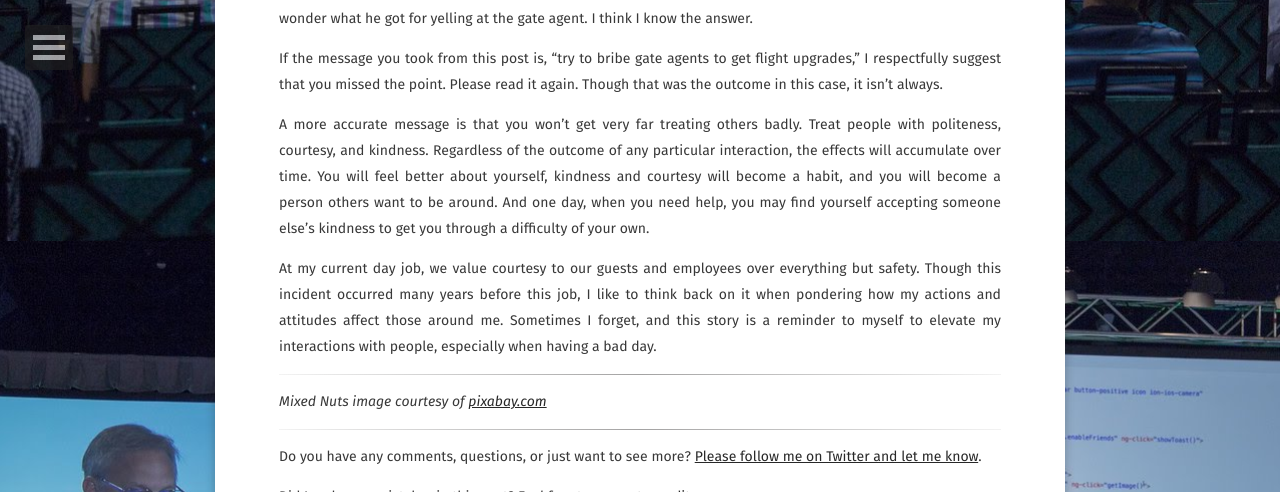
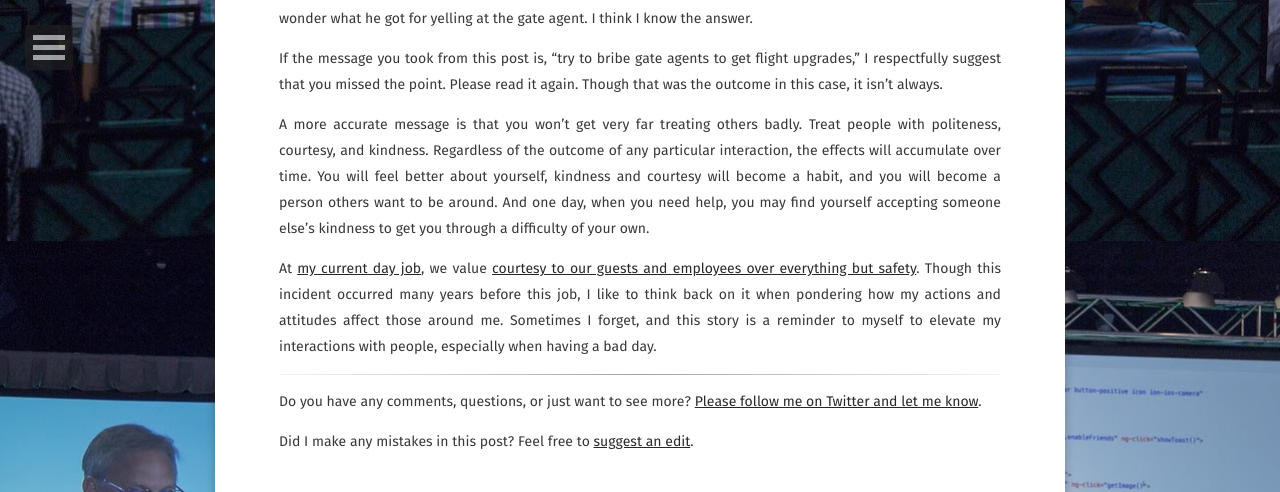
Before and after one commit to walkingriver/walkingriver.github.io, a Jekyll site: the page built from _posts/2020-08-03-pleasant.md, in a window 1280 px wide and 900 px high, scrolled down 2459 px, cut to the strip 0-492 px from the top of the window. Built offline with Jekyll 4.4.1, drawn with Linux system fonts in a browser that asks for light colours; some web fonts are replaced.

Commit message:
Added links to other posts

```diff
--- a/_posts/2020-08-03-pleasant.md
+++ b/_posts/2020-08-03-pleasant.md
@@ -54,8 +54,4 @@ If the message you took from this post is, "try to bribe gate agents to get flig
 
 A more accurate message is that you won't get very far treating others badly. Treat people with politeness, courtesy, and kindness. Regardless of the outcome of any particular interaction, the effects will accumulate over time. You will feel better about yourself, kindness and courtesy will become a habit, and you will become a person others want to be around. And one day, when you need help, you may find yourself accepting someone else's kindness to get you through a difficulty of your own.
 
-At my current day job, we value courtesy to our guests and employees over everything but safety. Though this incident occurred many years before this job, I like to think back on it when pondering how my actions and attitudes affect those around me. Sometimes I forget, and this story is a reminder to myself to elevate my interactions with people, especially when having a bad day.
-
-<hr/>
-
-_Mixed Nuts image courtesy of [pixabay.com](https://pixabay.com/photos/nuts-mixed-nuts-food-assorted-1436875/)_
+At [my current day job](https://walkingriver.com/why-disney-1/), we value [courtesy to our guests and employees over everything but safety](https://walkingriver.com/four-keys/). Though this incident occurred many years before this job, I like to think back on it when pondering how my actions and attitudes affect those around me. Sometimes I forget, and this story is a reminder to myself to elevate my interactions with people, especially when having a bad day.
```
